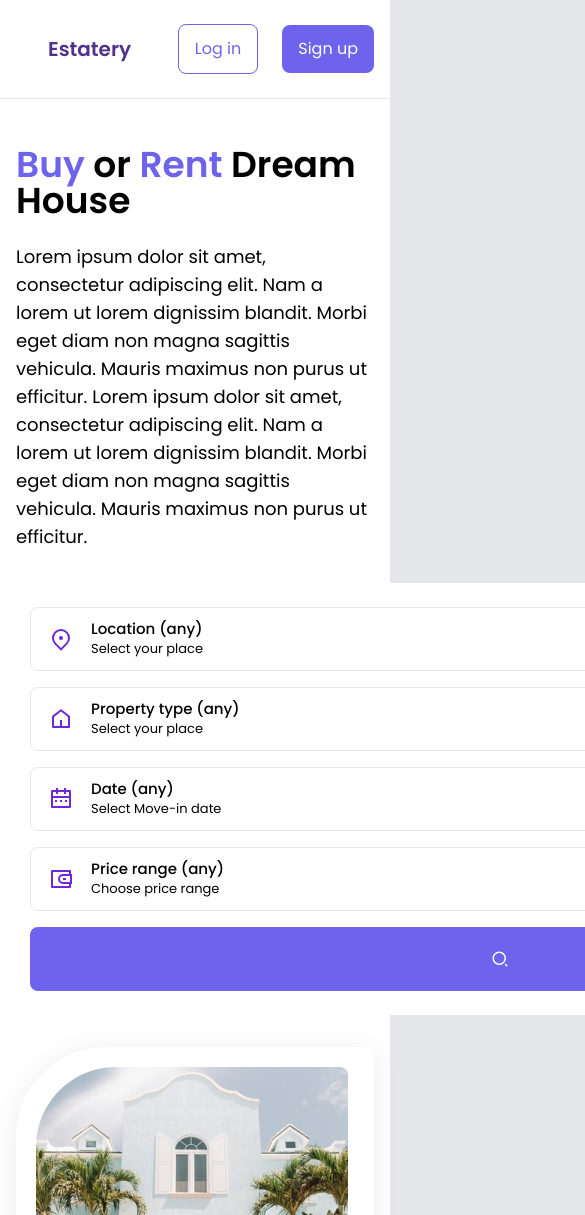
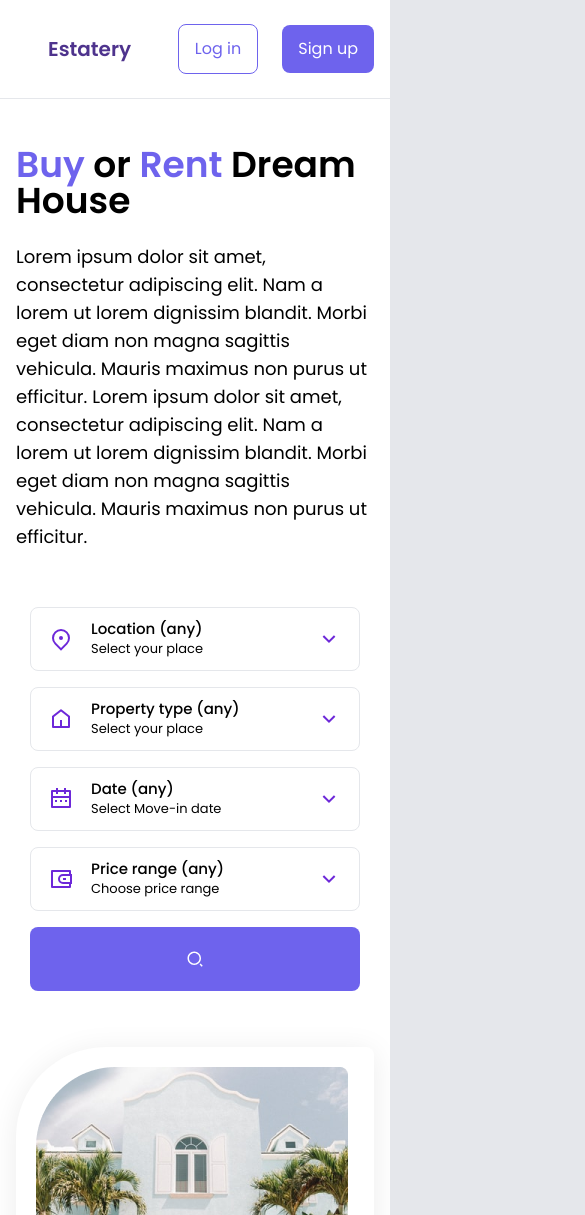
Before and after one commit to anaskhan28/real-estate-reunion, a React (Create React App) app: page / in a window 390 px wide. Shown: the top 1215 px of the page, 585 px wide, since content can reach past the window. Built offline with nearby package versions, Linux system fonts and the light colour scheme.

Commit message:
fixed width in mobile devices

```diff
--- a/src/components/Search.js
+++ b/src/components/Search.js
@@ -13,10 +13,10 @@ const Search = () => {
   const {handleClick} = useContext(HouseContext);
 
   return(
-  <div className="px-[30px] py-6 min-w-[1000px] mx-auto
+  <div className="px-[30px] py-6 min-w-[100px] mx-auto
   flex flex-col lg:flex-row justify-between gap-4
   lg:gap-x-3 relative lg:-top-4 lg:shadow-1 bg-white
-  lg:bg-transparent lg:backdrop-blur rounded-lg">
+  lg:bg-transparent lg:backdrop-blur rounded-lg ">
     <CountryDropdown/>
     <PropertyDropdown/>
     <DateDropdown/>
```
Also changed, not shown: 52 other files (tests, documents, lock files or other folders).
